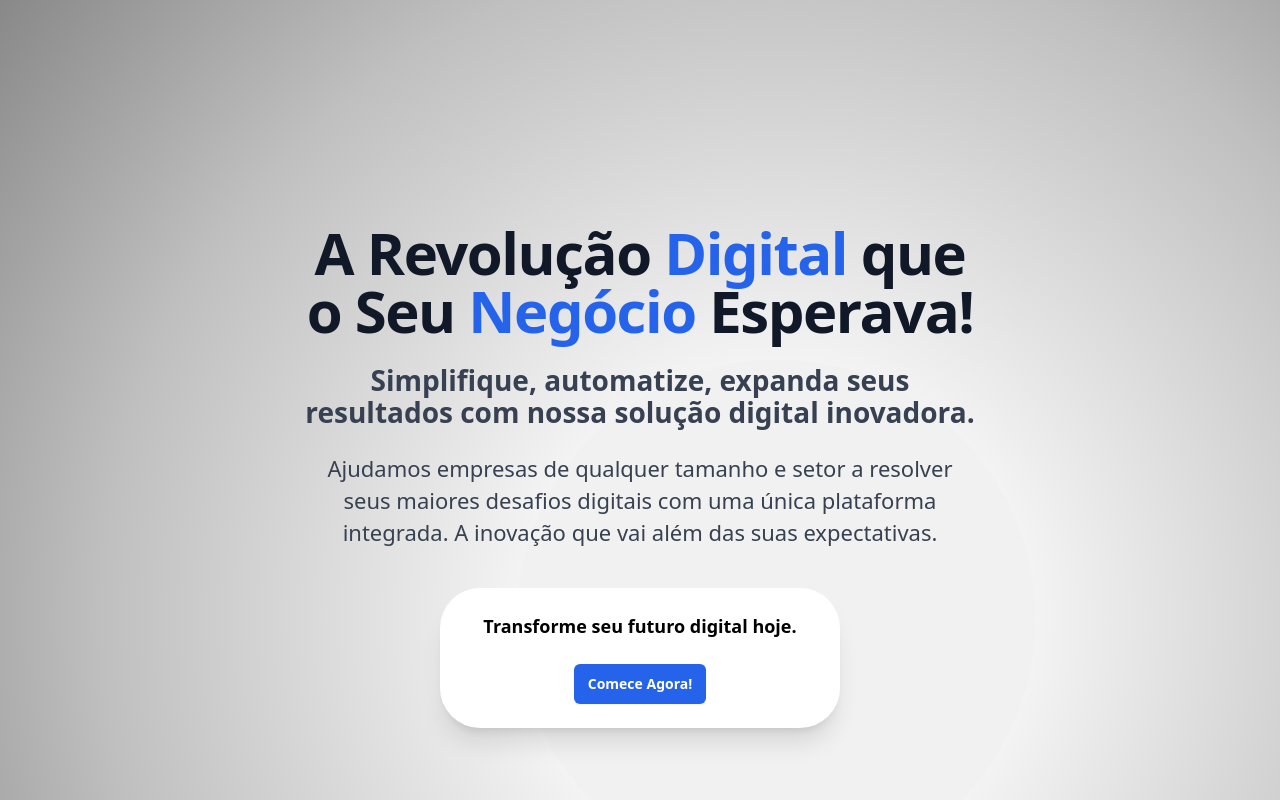
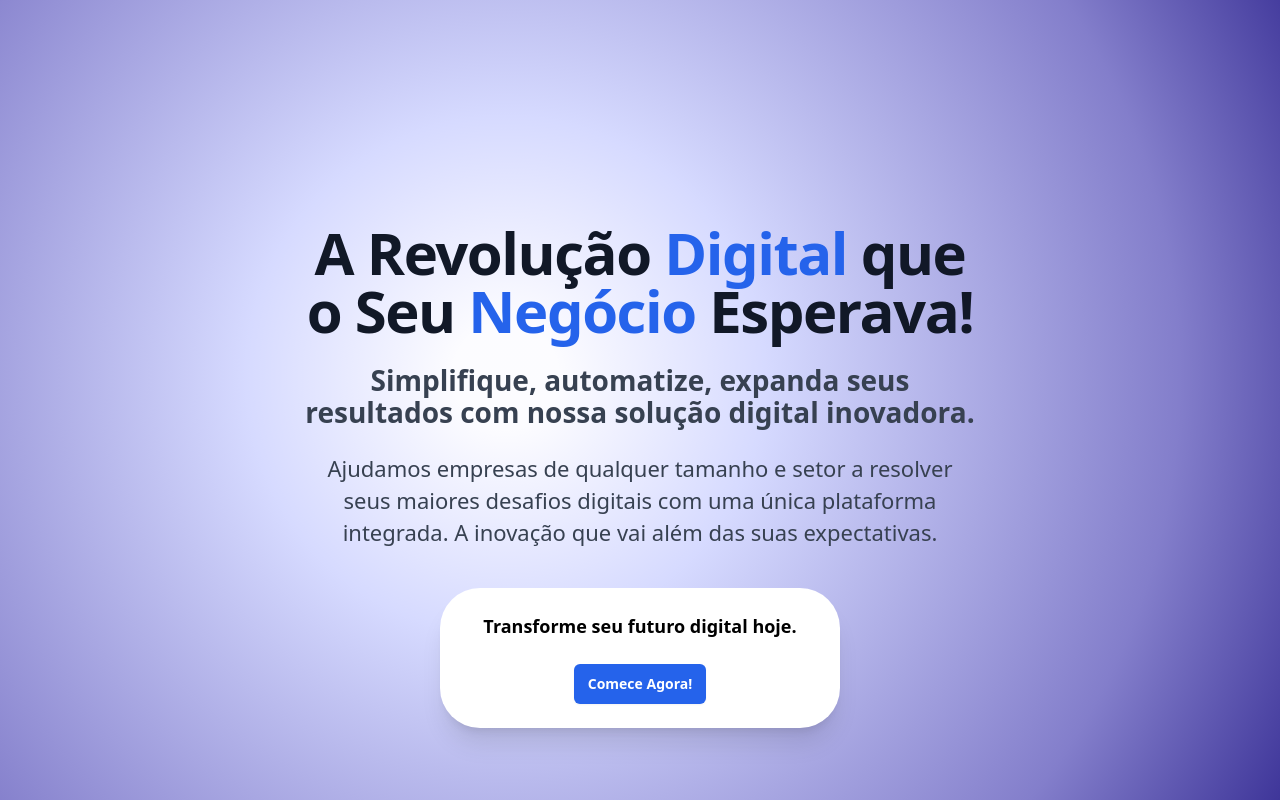
Before and after one commit to ojeanrodriguesdev/landingpage, a Next.js app: page / in a window 1280 px wide. Shown: the top 800 px of the page. Built offline with nearby package versions, Linux system fonts and the light colour scheme.

Commit message:
globals.css

```diff
--- a/src/app/globals.css
+++ b/src/app/globals.css
@@ -4,25 +4,60 @@
 
 @layer utilities {
   .animate-eclipse-background-hero {
-      background: radial-gradient(circle, rgba(0, 0, 0, 0.055) 25%, rgba(75, 75, 75, 0.065) 25%, rgba(115, 115, 115, 0.455) 65%, rgba(42, 42, 42, 0.592) 100%);
+    background: radial-gradient(
+      circle,
+      rgba(13, 0, 255, 0.01) 5%,
+      rgba(0, 26, 255, 0.161) 25%,
+      rgba(10, 0, 152, 0.506) 65%,
+      rgb(12, 0, 117) 100%
+    );
     background-size: 130% 130%;
-      animation: eclipse-background 10000ms ease infinite;
+    animation: eclipse-background 8500ms ease infinite;
   }
 
   @keyframes eclipse-background {
-      0% {
+    100% {
       background-position: 0% 85%;
     }
-      25% {
+    75% {
       background-position: 85% 85%;
     }
     50% {
       background-position: 85% 0%;
     }
-      75% {
+    25% {
       background-position: 0% 0%;
     }
+    0% {
+      background-position: 0% 85%;
+    }
+  }
+  .animate-eclipse-background-faq {
+    background: radial-gradient(
+      circle,
+      rgba(255, 255, 255, 0.004) 5%,
+      rgba(0, 21, 255, 0.036) 25%,
+      rgba(17, 0, 255, 0.155) 65%,
+      rgba(13, 0, 255, 0.244) 100%
+    );
+    background-size: 130% 130%;
+    animation: eclipse-background 8500ms ease infinite;
+  }
+
+  @keyframes eclipse-background {
     100% {
+      background-position: 0% 85%;
+    }
+    75% {
+      background-position: 85% 85%;
+    }
+    50% {
+      background-position: 85% 0%;
+    }
+    25% {
+      background-position: 0% 0%;
+    }
+    0% {
       background-position: 0% 85%;
     }
   }
```
Lines whose indentation alone changed are shown as unchanged.
